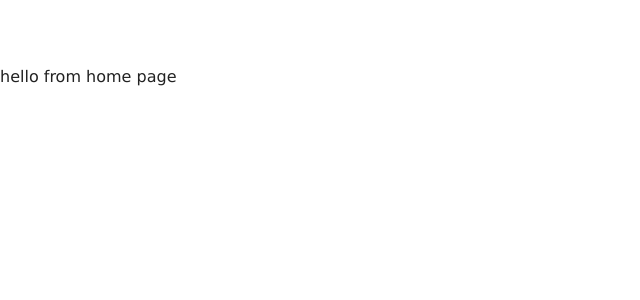
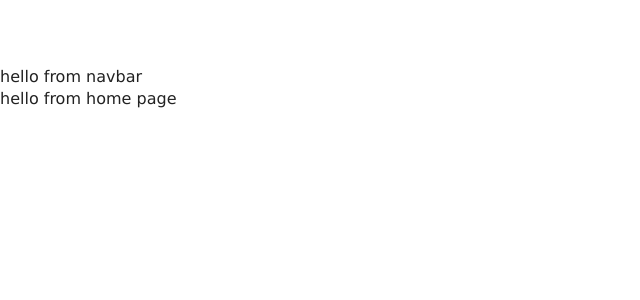
Before and after one commit to spiritxhx/Resort-Recording, a React (Create React App) app: page / in a window 1280 px wide. Shown: the top 300 px of the page, without its empty margins (0-640 px from the left). Built offline with nearby package versions, Linux system fonts and the light colour scheme.

Commit message:
creater navbar component and render it in App.js

```diff
--- a/src/App.js
+++ b/src/App.js
@@ -7,8 +7,11 @@
 
 import { Route, Switch } from 'react-router-dom';
 
+import Navbar from './components/Navbar';
+
 function App() {
   return <>
+  <Navbar />
   <Switch>
     <Route exact path='/' component={Home} />
     <Route exact path='/rooms/' component={Rooms} />
--- /dev/null
+++ b/src/components/Navbar.js
@@ -0,0 +1,11 @@
+import React, { Component } from 'react'
+
+export default class Navbar extends Component {
+  render() {
+    return (
+      <div>
+        hello from navbar
+      </div>
+    )
+  }
+}
```
